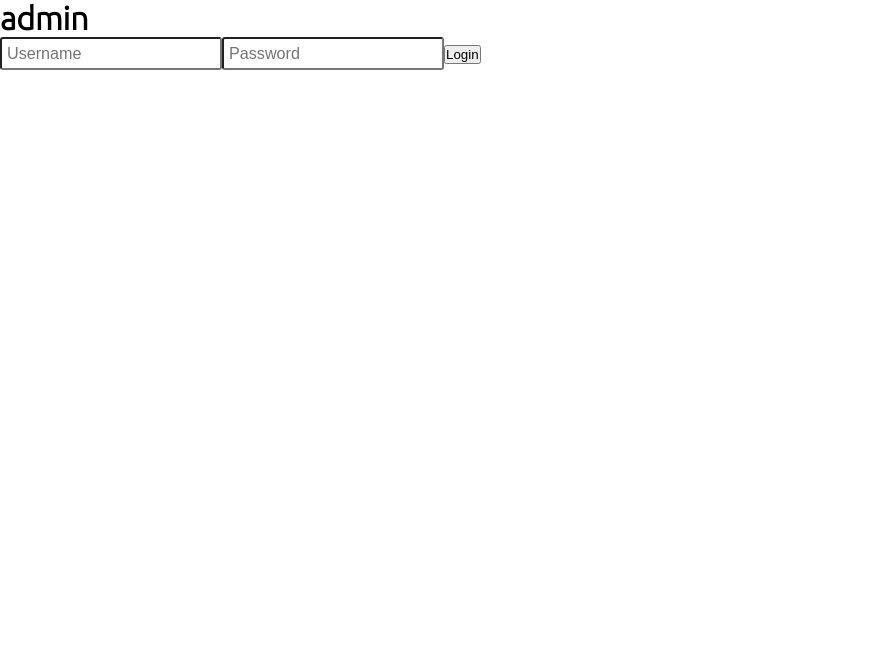
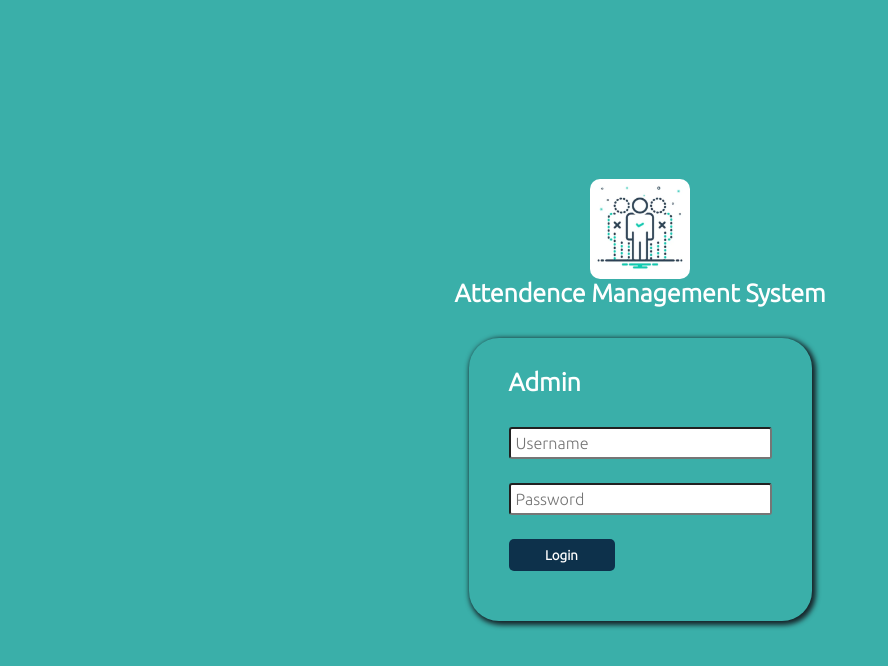
Before and after one commit to Ayaz-Mohammed-Khan/attendance-management-frontend, a React (Create React App) app: page /adminlogin in a window 1280 px wide. Shown: the top 666 px of the page, without its empty margins (0-888 px from the left). Built offline with nearby package versions, Linux system fonts and the light colour scheme.

Commit message:
added landing pages

```diff
--- a/src/components/admin/Admin.js
+++ b/src/components/admin/Admin.js
@@ -2,6 +2,7 @@ import React from "react";
 import { Link } from "react-router-dom";
 import Cookies from "universal-cookie";
 import decode from "jwt-decode";
+import "./admin.css";
 
 const cookies = new Cookies();
 
@@ -9,9 +10,12 @@ function Admin() {
   const username = decode(cookies.get("token")).username;
 
   return (
-    <div>
-      <h1>Admin Home Page</h1>
-      <h2>{username}</h2>
+    <div id="main">
+      <h1 id="h1">Admin Home Page</h1>
+      <div id="head">
+        <h2 id="h2">{username}</h2>
+      </div>
+      <div id="btnsa">
         <Link to="/student-data">
           <button>Student Data</button>
         </Link>
@@ -19,6 +23,7 @@ function Admin() {
           <button>Faculty Data</button>
         </Link>
       </div>
+    </div>
   );
 }
 
--- /dev/null
+++ b/src/components/admin/admin.css
@@ -0,0 +1,45 @@
+* {
+  margin: 0;
+  font-family: "Ubuntu", sans-serif;
+}
+html {
+  scroll-behavior: smooth;
+}
+#main {
+  position: absolute;
+  background-color: #3aafa9;
+  display: flex;
+  flex-direction: column;
+  width: 100%;
+  height: 100%;
+  justify-content: center;
+  align-items: center;
+}
+#h1 {
+  font-weight: bolder;
+  position: absolute;
+  top: 15px;
+  font-size: 35px;
+  align-items: center;
+}
+#head {
+  display: flex;
+  flex-direction: column;
+  justify-content: center;
+  align-items: center;
+}
+#h2 {
+  padding: 10px;
+}
+#btnsa {
+  display: flex;
+  flex-direction: column;
+  background-color: #3aafa9;
+}
+#btnsa button {
+  width: 106px;
+  height: 32px;
+}
+#btnsa button:hover {
+  cursor: pointer;
+}
--- a/src/components/faculty/Faculty.js
+++ b/src/components/faculty/Faculty.js
@@ -2,17 +2,22 @@ import React from "react";
 import { Link } from "react-router-dom";
 import Cookies from "universal-cookie";
 import decode from "jwt-decode";
+import "./faculty.css";
 
 function Faculty() {
   const cookies = new Cookies();
   const username = decode(cookies.get("token")).username;
   return (
-    <div>
-      <h1>Faculty Home Page</h1>
-      <h2>{username}</h2>
-      <Link to="/student-data">
-        <button>Student Data</button>
-      </Link>
+    <div id="maninf">
+      <h1 id="h1">Faculty Home Page</h1>
+      <div id="headf">
+        <h2 id="h2">{username}</h2>
+      </div>
+      <div id="btnsf">
+        <Link to="/student-data">
+          <button>Student Data</button>
+        </Link>
+      </div>
     </div>
   );
 }
--- /dev/null
+++ b/src/components/faculty/faculty.css
@@ -0,0 +1,45 @@
+* {
+  margin: 0;
+  font-family: "Ubuntu", sans-serif;
+}
+html {
+  scroll-behavior: smooth;
+}
+#maninf {
+  position: absolute;
+  background-color: #3aafa9;
+  display: flex;
+  flex-direction: column;
+  width: 100%;
+  height: 100%;
+  justify-content: center;
+  align-items: center;
+}
+#h1 {
+  font-weight: bolder;
+  position: absolute;
+  top: 15px;
+  font-size: 35px;
+  align-items: center;
+}
+#headf {
+  display: flex;
+  flex-direction: column;
+  justify-content: center;
+  align-items: center;
+}
+#h2 {
+  padding: 10px;
+}
+#btnsf {
+  display: flex;
+  flex-direction: column;
+  background-color: #3aafa9;
+}
+#btnsf button {
+  width: 106px;
+  height: 32px;
+}
+#btnsf button:hover {
+  cursor: pointer;
+}
--- a/src/components/login/LoginPrimary.js
+++ b/src/components/login/LoginPrimary.js
@@ -1,16 +1,30 @@
 import React from "react";
 import { Link } from "react-router-dom";
-
+import "./login.css";
+import logo from "./logo.png";
 function LoginPrimary() {
   return (
-    <>
-      <Link to="/adminlogin">
-        <button>Admin</button>
-      </Link>
-      <Link to="/facultylogin">
-        <button>Faculty</button>
-      </Link>
-    </>
+    <div id="main">
+      <div id="text">
+        <img id="logo" alt="attendence-management" src={logo} />
+        <h1>Attendence Management System</h1>
+      </div>
+      <div id="form">
+        <div className="login-primery" id="loginp">
+          <h3>Log in</h3>
+          <br />
+          <Link to="/adminlogin">
+            <button className="btns">Admin</button>
+          </Link>
+          <Link to="/facultylogin">
+            <button className="btns">Faculty</button>
+          </Link>
+
+          <br />
+          <br />
+        </div>
+      </div>
+    </div>
   );
 }
 
--- a/src/components/login/LoginSecondary.js
+++ b/src/components/login/LoginSecondary.js
@@ -2,7 +2,8 @@ import { React, useState } from "react";
 import { useNavigate } from "react-router-dom";
 import Cookies from "universal-cookie";
 import decode from "jwt-decode";
-
+import "./login.css";
+import logo from "./logo.png";
 const cookies = new Cookies();
 function LoginSecondary(props) {
   const isAdmin = props.id === "admin" ? true : false;
@@ -46,27 +47,46 @@ function LoginSecondary(props) {
   };
 
   return (
+    <div id="main">
+      <div id="text">
+        <img id="logo" alt="attendence-management" src={logo} />
+        <h1>Attendence Management System</h1>
+      </div>
+
+      <div id="form">
+        <form id="login" onSubmit={handleSubmit} method="POST">
           <div>
             <h1>{props.id}</h1>
-      <form onSubmit={handleSubmit} method="POST">
+          </div>
           <input
             id="username"
             name="username"
+            className="input-data"
             onChange={handleChange}
             placeholder="Username"
             type="text"
             value={data.username}
           />
+          <br />
+          <br />
           <input
             id="password"
             name="password"
+            className="input-data"
             onChange={handleChange}
             placeholder="Password"
             type="password"
             value={data.password}
           />
-        <button type="submit">Login</button>
+          <br />
+          <br />
+          <div>
+            <button id="btns" type="submit">
+              Login
+            </button>
+          </div>
         </form>
+      </div>
     </div>
   );
 }
--- /dev/null
+++ b/src/components/login/login.css
@@ -0,0 +1,101 @@
+* {
+  margin: 0;
+  box-sizing: border-box;
+  font-family: "Ubuntu", sans-serif;
+}
+html {
+  scroll-behavior: smooth;
+}
+#main {
+  width: 100vw;
+  height: 100vh;
+  font-size: 20px;
+  display: flex;
+  flex-direction: row;
+  flex-wrap: wrap;
+  justify-content: center;
+}
+
+#form {
+  width: 40%;
+  display: flex;
+  flex-direction: row;
+  flex-wrap: wrap;
+  justify-content: center;
+  align-items: center;
+}
+/*left section*/
+#text {
+  background-color: #3aafa9;
+  width: 60%;
+  display: flex;
+  flex-direction: column;
+  flex-wrap: wrap;
+  justify-content: center;
+  align-items: center;
+  color: white;
+}
+#logo {
+  height: 100px;
+  width: 100px;
+  border-radius: 10px;
+}
+
+#loginp {
+  background-color: #3aafa9;
+  display: flex;
+  justify-content: center;
+  align-items: center;
+  flex-direction: column;
+  padding: 30px 70px 0px 70px;
+  color: white;
+  border-radius: 20px;
+  box-shadow: 2px 2px 5px 2px #17252a;
+}
+h1 {
+  font-size: 25px;
+  text-transform: capitalize;
+  margin-bottom: 30px;
+}
+
+button {
+  padding: 8px 12px;
+  margin-right: 10px;
+  margin-bottom: 10px;
+  font-weight: bold;
+  background-color: #17252a;
+  border: none;
+  color: white;
+  border-radius: 6px;
+}
+#btns:hover {
+  background-color: #def2f1;
+  color: black;
+}
+
+#btns {
+  padding: 8px 12px;
+  border-radius: 5px;
+  border: none;
+  color: white;
+  background-color: #0d314b;
+  font-weight: bold;
+}
+#login {
+  background-color: #3aafa9;
+  padding: 30px 40px 40px 40px;
+  color: white;
+  border-radius: 30px;
+  box-shadow: 2px 2px 5px 2px #17252a;
+}
+h3 {
+  font-size: 20px;
+}
+#form button {
+  width: 106px;
+  height: 32px;
+}
+
+#form button:hover {
+  cursor: pointer;
+}
```
Also changed, not shown: src/components/login/logo.png (added), src/pages/FacultyData/faculty.css (added). Lines whose indentation alone changed are shown as unchanged.
